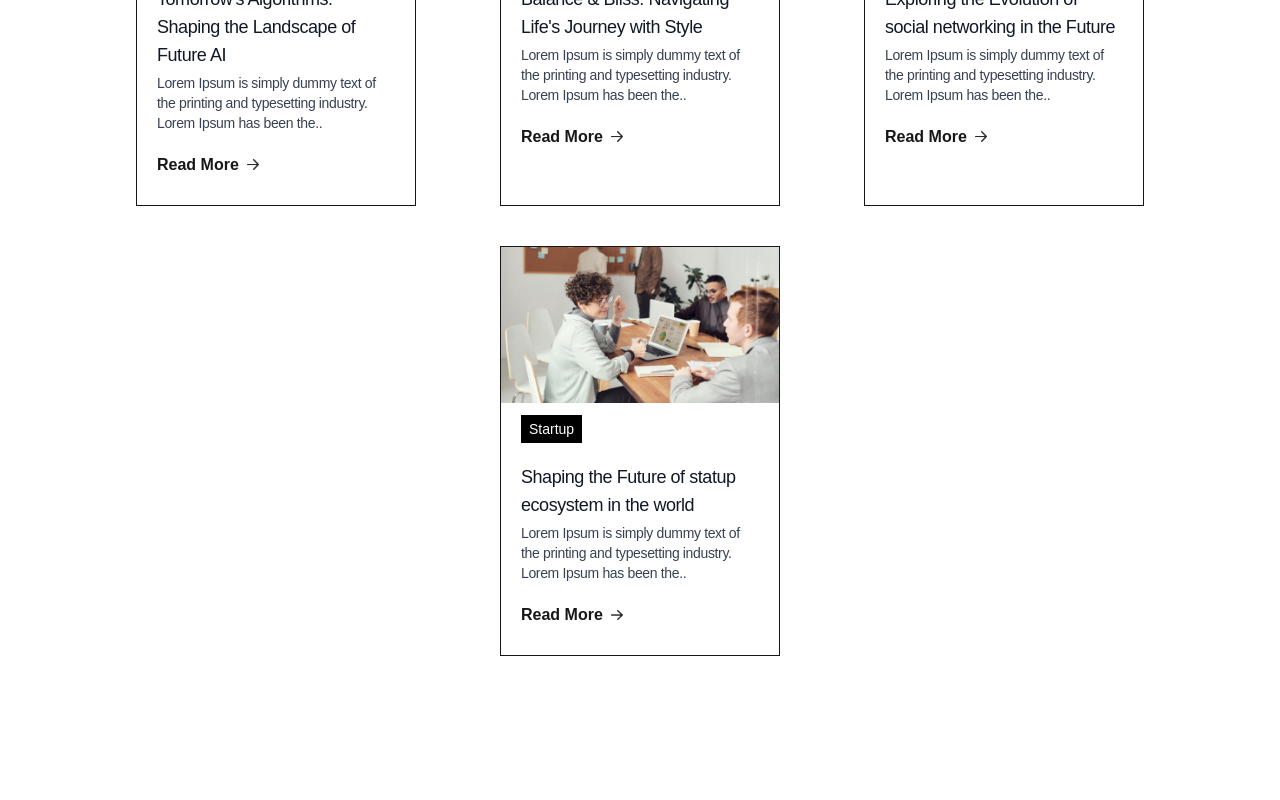
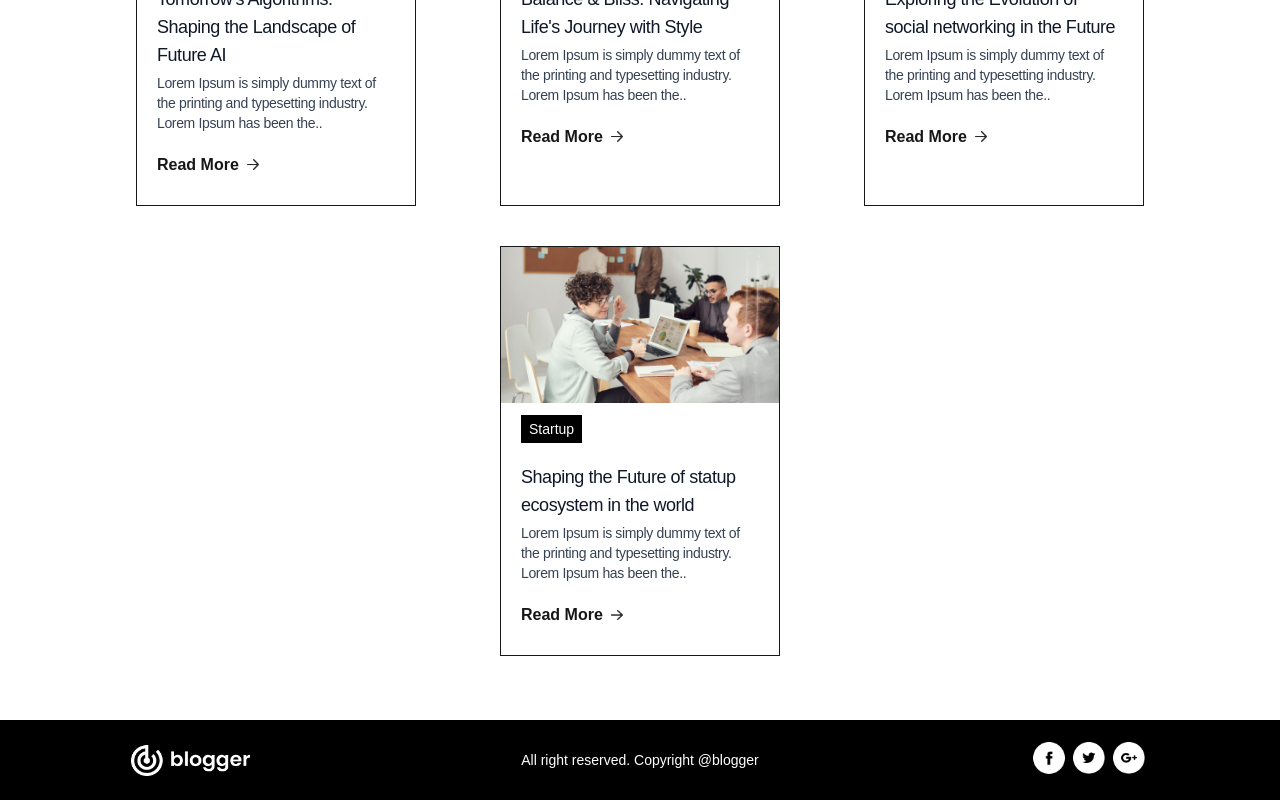
Before and after one commit to deV-12346/next-blog-app, a Next.js app: page / in a window 1280 px wide. Shown: the part 2503-3303 px from the top of the page. Before the commit the page ends 3223 px from the top, so only its background shows below. Built offline with nearby package versions, Linux system fonts and the light colour scheme.

Commit message:
add footer

```diff
--- a/src/app/page.js
+++ b/src/app/page.js
@@ -1,5 +1,6 @@
 "use client"
 import BlogList from '@/components/BlogList'
+import Footer from '@/components/Footer'
 import Header from '@/components/Header'
 import React from 'react'
 
@@ -8,6 +9,7 @@
     <div>
       <Header/>
       <BlogList/>
+      <Footer/>
     </div>
   )
 }
--- /dev/null
+++ b/src/components/Footer.jsx
@@ -0,0 +1,19 @@
+import Image from 'next/image'
+import React from 'react'
+import { assets } from '../../assets/assets'
+
+const Footer = () => {
+  return (
+    <div className='flex justify-around flex-col gap-2 sm:flex-row bg-black py-5 items-center'>
+       <Image src={assets.logo_light} alt='logo' width={120} />
+       <p className='text-sm text-white'>All right reserved. Copyright @blogger </p>
+       <div className='flex'>
+             <Image src={assets.facebook_icon} width={40}/>
+             <Image src={assets.twitter_icon} width={40}/>
+             <Image src={assets.googleplus_icon} width={40}/>
+       </div>
+    </div>
+  )
+}
+
+export default Footer
```
